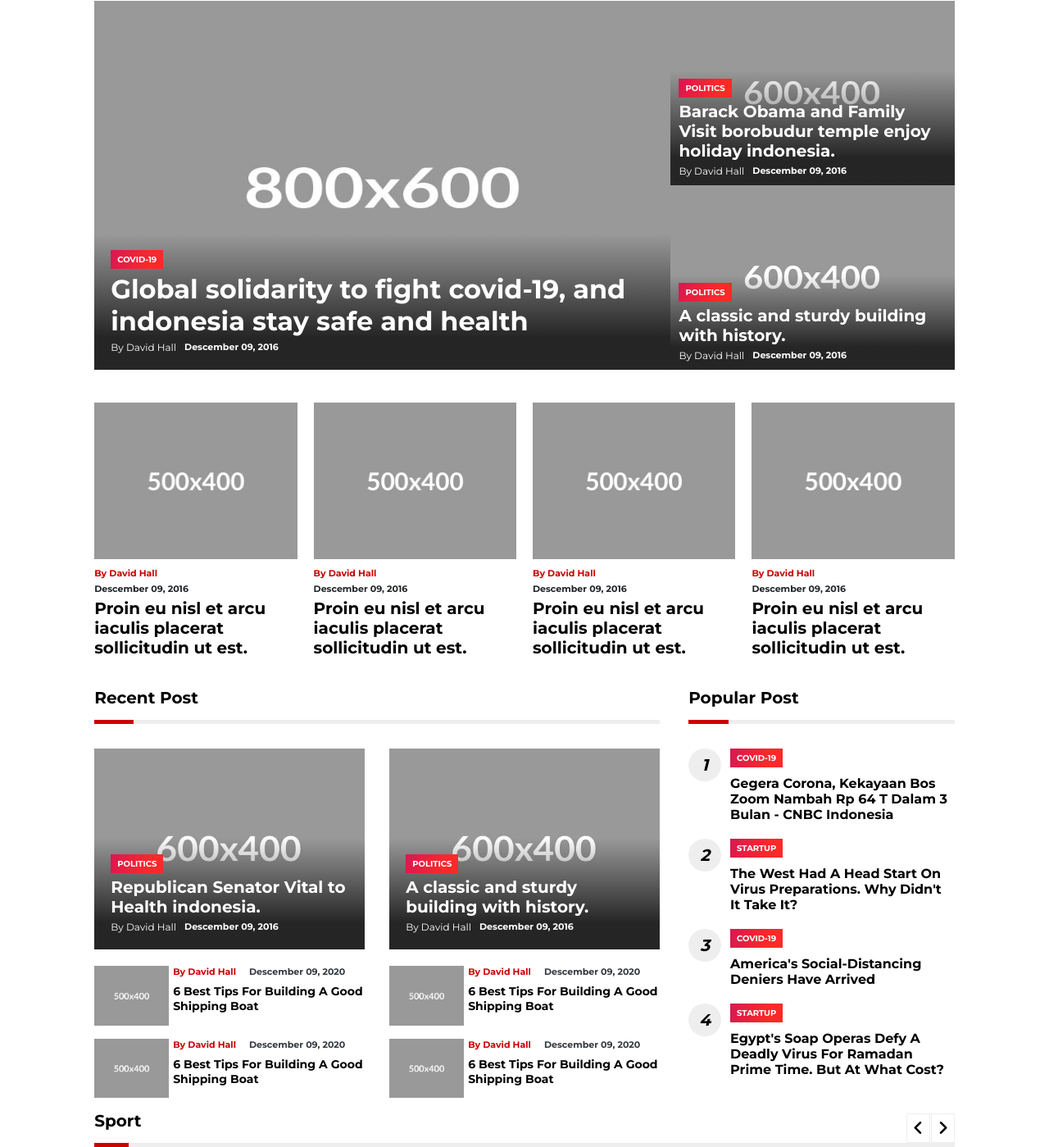
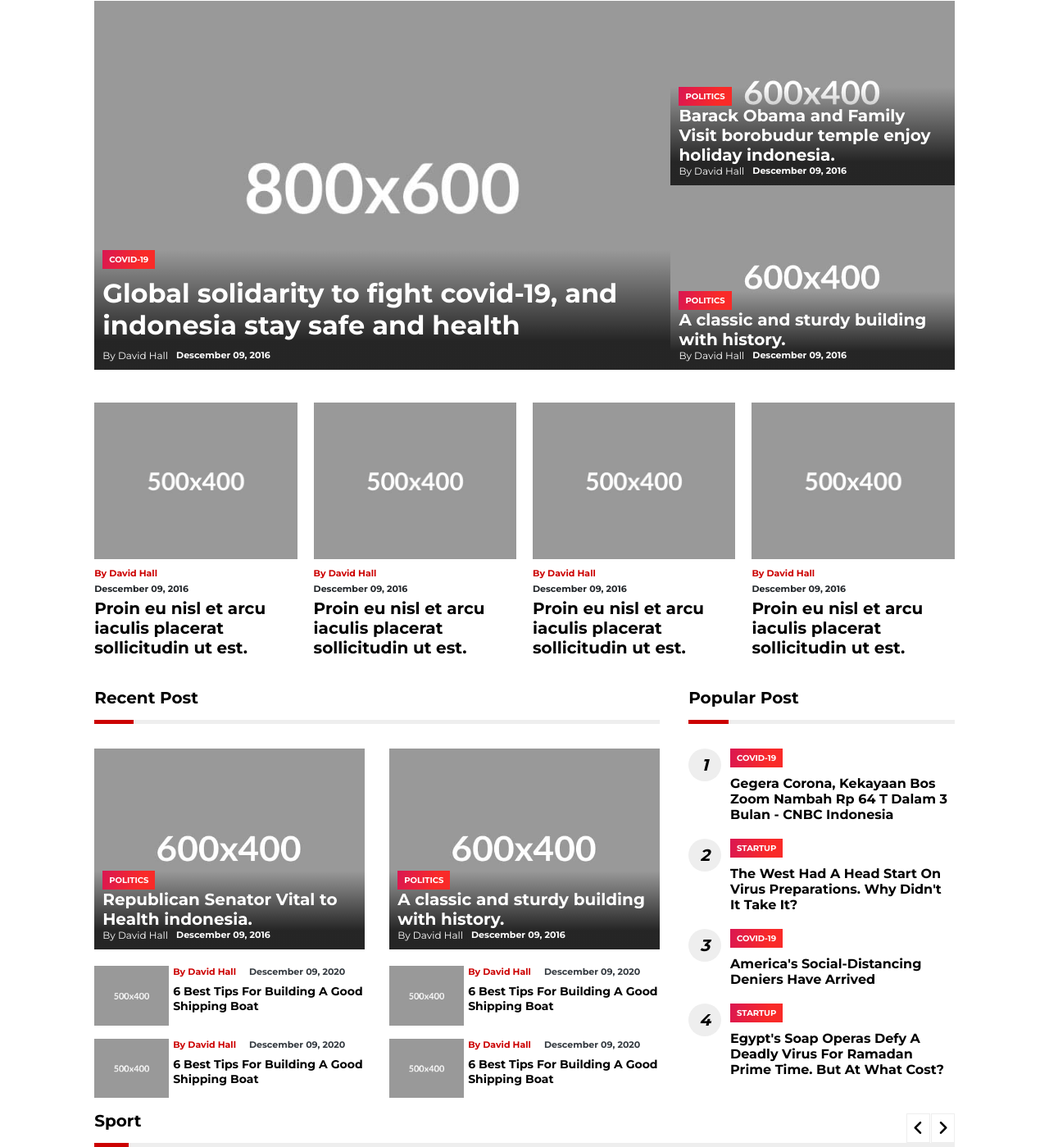
Before and after one commit to vornodom/dreamslab, a plain HTML site: page index.html in a window 1280 px wide. Shown: the part 321-1720 px from the top of the page at 82% size. Drawn offline with Linux system fonts and the light colour scheme.

Commit message:
second commit

```diff
--- a/style.css
+++ b/style.css
@@ -4,6 +4,9 @@
     list-style-type: none;
     /* font-family: 'Montserrat', sans-serif; */
     /* font-family: 'Poppins', sans-serif; */
+}
+img{
+    object-fit: cover;
 }
 .topbar{
     background-color: black;
@@ -241,12 +244,15 @@
 .section-2 .container .ml-75{
     width: 67%;
     position: relative;
+    /* overflow: hidden; */
+
 }
 .section-2 .ml-75 .card-post .pop{
     position: absolute;
     left: 0;
     bottom:0;
-    padding: 20px;
+    /* padding: 20px; */
+    width: 100%;
     background: linear-gradient(180deg, rgba(255,255,255,1) 0%, rgba(0,0,0,1) 56%); background: linear-gradient(180deg, rgba(255,255,255,0) 0%, rgba(0,0,0,0.7567401960784313) 76%);
 }
 .section-2 .ml-75 .card-post .pop h4{
@@ -257,16 +263,20 @@
     font-size: 10px;
     font-weight: bold;
     background-image: linear-gradient(285deg, #f92a28 27%, #da1752 100%, #fff 100%);
-
+    margin-left: 10px;
 }
 .section-2 .ml-75 .card-post .pop h1{
     color: white;
     font-size: 32px;
     font-weight: bold;
     margin: 5px 0;
+    margin: 10px;
+
 }
 .section-2 .ml-75 .card-post .pop .author{
     display: flex;
+    margin-left: 10px;
+    margin-bottom: 10px;
 }
 .section-2 .ml-75 .card-post .pop .author h3{
     color: white;
@@ -285,12 +295,14 @@
 }
 .section-2 .ml-25 .card-post {
     position: relative;
+    /* overflow: hidden; */
 }
 .section-2 .ml-25 .card-post .pop{
     position: absolute;
     left: 0;
     bottom:0;
-    padding: 10px;
+    /* padding: 10px; */
+    width: 100%;
     background: linear-gradient(180deg, rgba(255,255,255,1) 0%, rgba(0,0,0,1) 56%); background: linear-gradient(180deg, rgba(255,255,255,0) 0%, rgba(0,0,0,0.7567401960784313) 76%);
 }
 .section-2 .ml-25 .card-post .pop h4{
@@ -301,16 +313,19 @@
     font-size: 10px;
     font-weight: bold;
     background-image: linear-gradient(285deg, #f92a28 27%, #da1752 100%, #fff 100%);
-
+    margin-left: 10px;
 }
 .section-2 .ml-25 .card-post .pop h1{
     color: white;
     font-size: 20px;
     font-weight: bold;
     margin: 5px 0;
+    margin: 0 10px;
 }
 .section-2 .ml-25 .card-post .pop .author{
     display: flex;
+    margin-left: 10px;
+    margin-bottom: 10px;
 }
 .section-2 .ml-25 .card-post .pop .author h3{
     color: white;
@@ -338,7 +353,14 @@
     width: 100%;
     height: 100%;
 }
-
+@media(max-width: 980px) {
+    .section-2 .ml-75 .card-post .pop h1{
+        font-size: 16px;
+    }
+    .section-2 .ml-25 .card-post .pop h1{
+        font-size: 16px;
+    }
+}
 @media(max-width: 780px) {
     .section-2 .container{
         width: 80%;
@@ -359,10 +381,6 @@
         width: 100%;
         height: auto;
     }
-    .section-2 .ml-75 .card-post .pop h1{
-        font-size: 20px;
-
-    }
 
 }
 @media(max-width: 680px) {
@@ -522,7 +540,8 @@
     position: absolute;
     left: 0;
     bottom:0;
-    padding: 20px;
+    width: 100%;
+    /* padding: 20px; */
     background: linear-gradient(180deg, rgba(255,255,255,1) 0%, rgba(0,0,0,1) 56%); background: linear-gradient(180deg, rgba(255,255,255,0) 0%, rgba(0,0,0,0.7567401960784313) 76%);
 }
 .section-4 .container .left .con-card-post .card-post .pop h4{
@@ -533,16 +552,19 @@
     font-size: 10px;
     font-weight: bold;
     background-image: linear-gradient(285deg, #f92a28 27%, #da1752 100%, #fff 100%);
-
+    margin-left: 10px;
 }
 .section-4 .container .left .con-card-post .card-post .pop h1{
     color: white;
     font-size: 20px;
     font-weight: bold;
     margin: 5px 0;
+    margin: 0 10px;
 }
 .section-4 .container .left .con-card-post .card-post .pop .author{
     display: flex;
+    margin-left: 10px;
+    margin-bottom: 10px;
 }
 .section-4 .container .left .con-card-post .card-post .pop .author h3{
     color: white;
@@ -683,6 +705,10 @@
     .section-4 .container .right{
         width: 100%
     }
+    .section-4 .container .left .con-card-post .card-post .pop h1{
+        font-size: 16px;
+    }
+
 }
 @media(max-width: 680px) {
     .section-4 .container{
```
